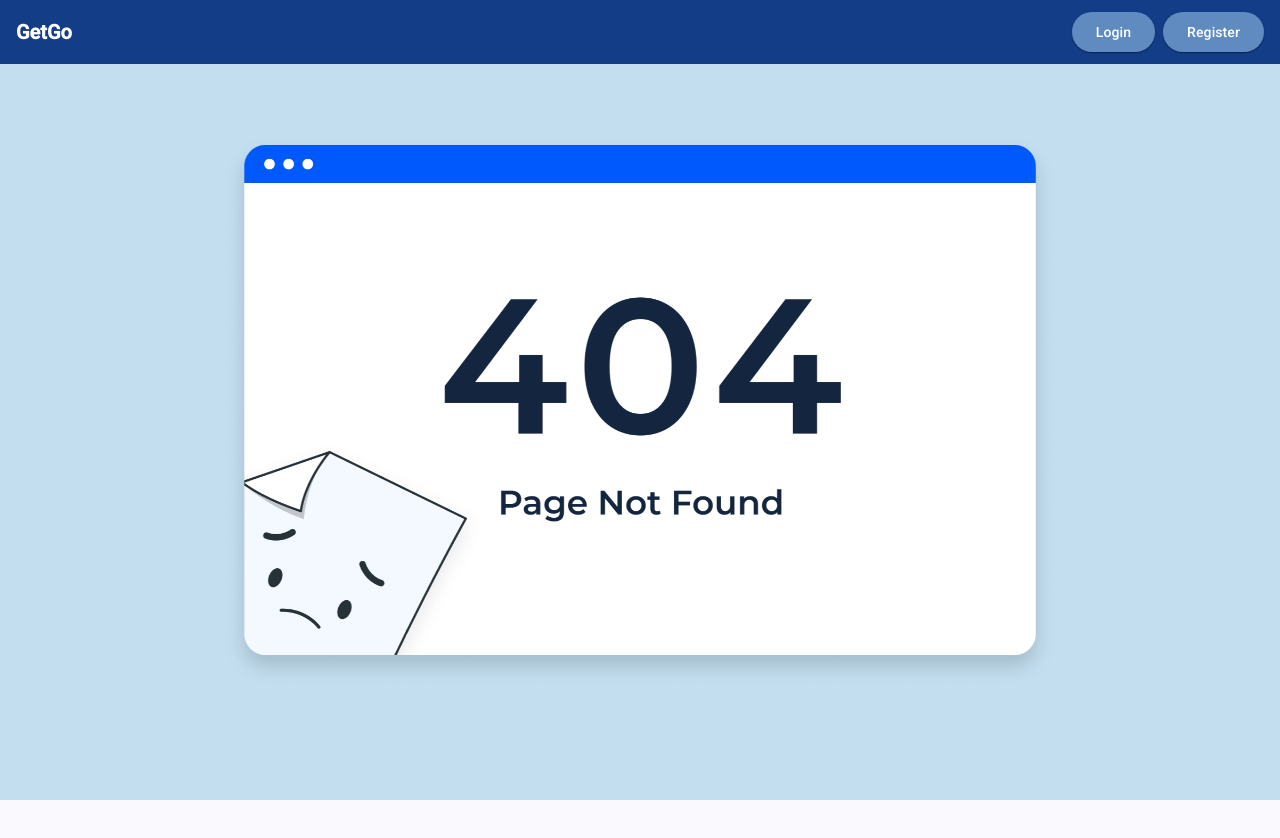
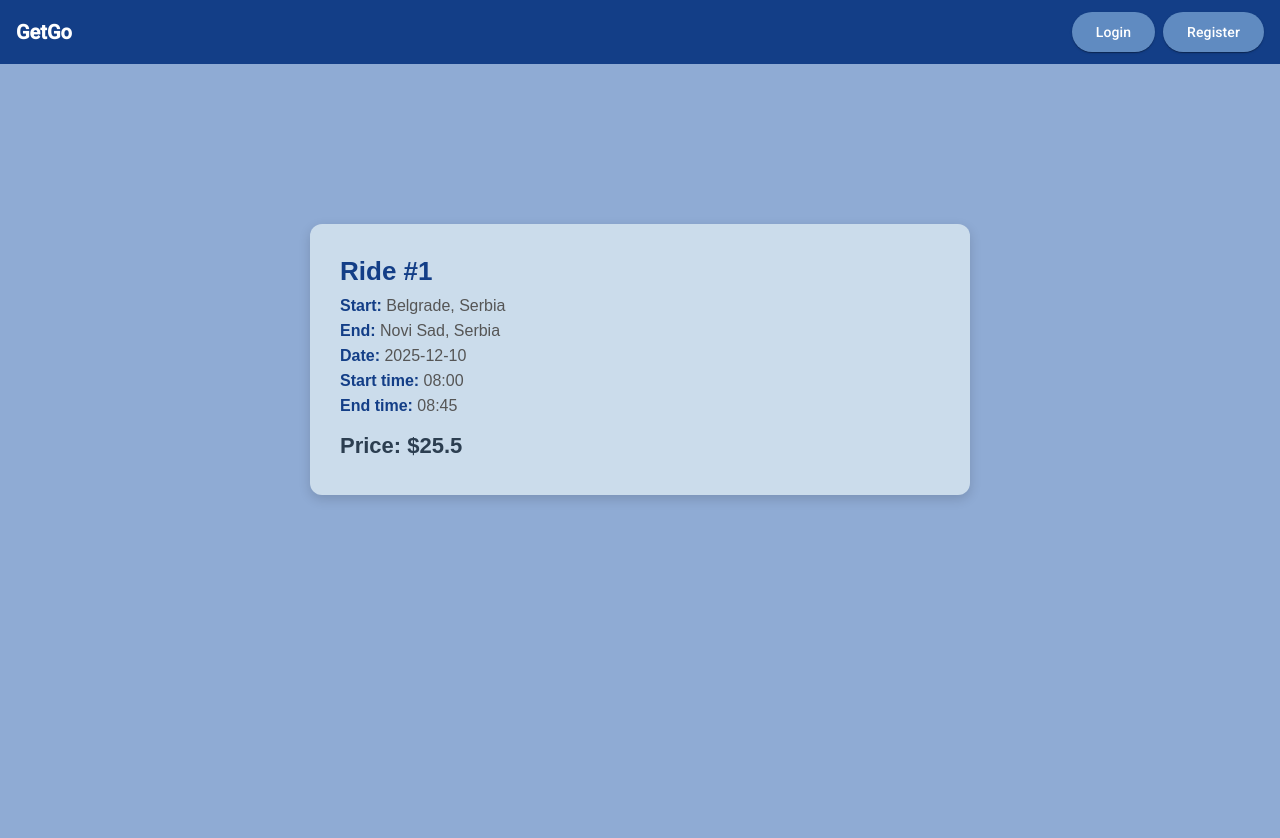
Before and after one commit to kzi-nastava/mrs-team2-TODO-Smisliti-ime, an Angular app in the folder frontend/GetGo/: page /driver/rides/1 in a window 1280 px wide. Shown: the top 838 px of the page. Built offline with nearby package versions, Linux system fonts and the light colour scheme.

Commit message:
Implement RideDetailsComponent

```diff
--- a/frontend/GetGo/src/app/app.routes.ts
+++ b/frontend/GetGo/src/app/app.routes.ts
@@ -6,6 +6,7 @@ import {RegisterComponent} from './pages/authentication/register/register';
 import {NotFoundComponent} from './pages/not-found/not-found';
 // import {HomeComponent} from './layout/home/home';
 import {UnregisteredHomeComponent} from './layout/unregistered-home/unregistered-home.component';
+import {RideDetailsComponent} from './driver/ride-details/ride-details.component';
 
 export const routes: Routes = [
   { path: 'ride', component: RideComponent},
@@ -13,5 +14,6 @@ export const routes: Routes = [
   { path: 'login', component: LoginComponent },
   { path: 'forgot-password', component: ForgotPasswordComponent },
   { path: 'register', component: RegisterComponent },
+  { path: 'driver/rides/:id', component: RideDetailsComponent},
   { path: '**', component: NotFoundComponent }
 ];
--- /dev/null
+++ b/frontend/GetGo/src/app/driver/ride-details/ride-details.component.css
@@ -0,0 +1,52 @@
+:host {
+  display: block;
+  min-height: 100vh;
+  background-color: #8FABD4;
+  padding-top: 80px;
+}
+
+.ride-details {
+  max-width: 600px;
+  margin: 80px auto;
+  padding: 20px 30px;
+  background-color: #CBDCEB;
+  border-radius: 12px;
+  box-shadow: 0 4px 12px rgba(0,0,0,0.15);
+  font-family: Arial, sans-serif;
+}
+
+.ride-details h1 {
+  font-size: 26px;
+  color: #133E87;
+  margin-bottom: 15px;
+}
+
+.ride-details h2 {
+  font-size: 22px;
+  color: #2C3E50;
+  margin-top: 20px;
+}
+
+.ride-details p {
+  font-size: 16px;
+  margin: 5px 0;
+  color: #555;
+}
+
+.ride-details b {
+  color: #133E87;
+}
+
+.ride-details img {
+  width: 20px;
+  vertical-align: middle;
+  margin-right: 5px;
+}
+
+/* Loading template */
+p.loading {
+  text-align: center;
+  font-style: italic;
+  color: #888;
+  margin-top: 50px;
+}
--- /dev/null
+++ b/frontend/GetGo/src/app/driver/ride-details/ride-details.component.html
@@ -0,0 +1,18 @@
+<div *ngIf="ride(); else loading" class="ride-details">
+
+  <h1>Ride #{{ ride()!.id }}</h1>
+
+  <p><b>Start:</b> {{ ride()!.startLocation }}</p>
+  <p><b>End:</b> {{ ride()!.endLocation }}</p>
+
+  <p><b>Date:</b> {{ ride()!.startDate }}</p>
+  <p><b>Start time:</b> {{ ride()!.startTime }}</p>
+  <p><b>End time:</b> {{ ride()!.endTime }}</p>
+
+  <h2>Price: ${{ ride()!.price }}</h2>
+
+</div>
+
+<ng-template #loading>
+  <p>Loading ride details...</p>
+</ng-template>
--- /dev/null
+++ b/frontend/GetGo/src/app/driver/ride-details/ride-details.component.ts
@@ -0,0 +1,29 @@
+import { Component, Signal, computed } from '@angular/core';
+import { ActivatedRoute } from '@angular/router';
+import { RideService } from '../service/ride.service';
+import { Ride } from '../model/ride.model';
+import { CommonModule } from '@angular/common';
+
+@Component({
+  selector: 'app-ride-details',
+  standalone: true,
+  imports: [CommonModule],
+  templateUrl: './ride-details.component.html',
+  styleUrl: './ride-details.component.css',
+})
+export class RideDetailsComponent {
+  rideId!: number;
+
+  ride: Signal<Ride | undefined>;
+
+  constructor(
+    private route: ActivatedRoute,
+    private rideService: RideService
+  ) {
+    this.rideId = Number(this.route.snapshot.paramMap.get('id'));
+
+    this.ride = computed(() =>
+      this.rideService.rides().find(r => r.id === this.rideId)
+    );
+  }
+}
--- a/frontend/GetGo/src/app/driver/ride/ride.component.css
+++ b/frontend/GetGo/src/app/driver/ride/ride.component.css
@@ -120,7 +120,6 @@
   padding: 6px;
   border-radius: 8px;
   border: none;
-  background: white;
   color: #0b3a82;
   font-weight: bold;
   cursor: pointer;
--- a/frontend/GetGo/src/app/driver/ride/ride.component.html
+++ b/frontend/GetGo/src/app/driver/ride/ride.component.html
@@ -15,7 +15,7 @@
 
   <div class="list">
   @for(ride of rides(); track ride.id){
-    <div class="item">
+    <div class="item" [routerLink]="['/driver/rides', ride.id]">
       <p class="card-date"> <b>{{ride.startDate}}</b></p>
       <h2> <img class="pin-icon" src="/map-pin.svg" alt="Pin icon"> {{ride.startLocation}}</h2>
       <h2 class="location"> <img class="flag-icon" src="/finish-flag.svg" alt="Destination flag"> <span class="location-text">{{ride.endLocation}}</span></h2>
--- a/frontend/GetGo/src/app/driver/ride/ride.component.ts
+++ b/frontend/GetGo/src/app/driver/ride/ride.component.ts
@@ -2,12 +2,15 @@ import {Component, Signal} from '@angular/core';
 import { Ride } from '../model/ride.model';
 import { RideService } from '../service/ride.service';
 import { FormsModule } from '@angular/forms';
+import { RouterModule} from '@angular/router';
+
 // import {UnregisteredNavBarComponent} from '../../layout/unregistered-nav-bar/unregistered-nav-bar.component';
 
 @Component({
   selector: 'app-ride',
+  standalone: true,
   // imports: [FormsModule, UnregisteredNavBarComponent],
-  imports: [FormsModule],
+  imports: [FormsModule, RouterModule],
   templateUrl: './ride.component.html',
   styleUrl: './ride.component.css',
 })
```
Also changed, not shown: 1 other file (tests, documents, lock files or other folders).
